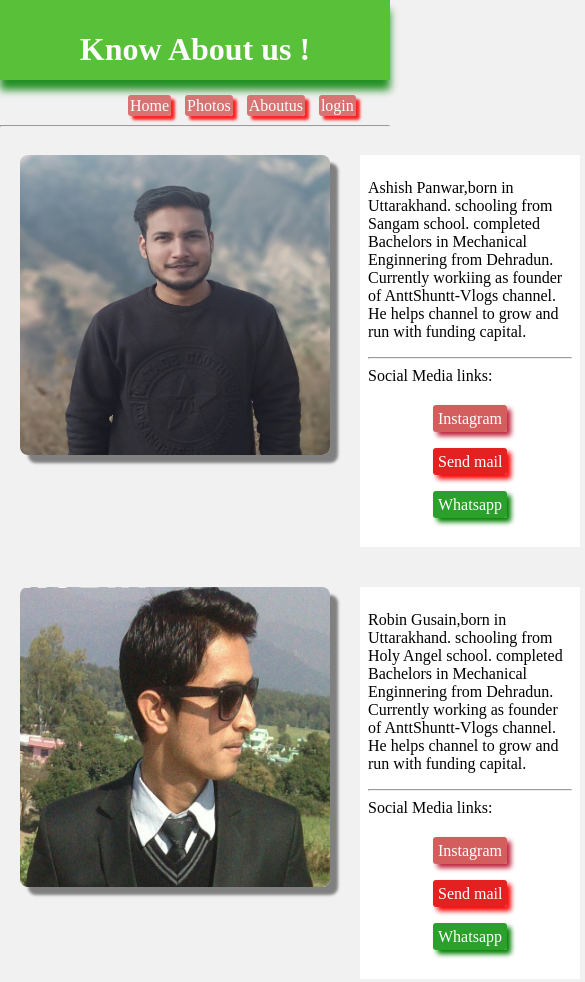
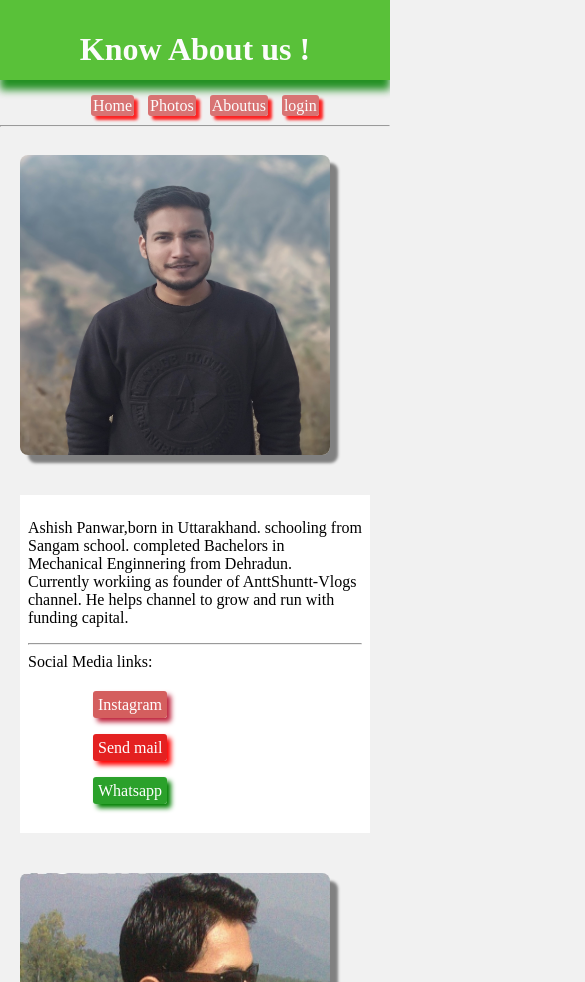
Before and after one commit to E-Robin/channel, a plain HTML site: page about.html in a window 390 px wide. Shown: the top 982 px of the page, 585 px wide, since content can reach past the window. Drawn offline with Linux system fonts and the light colour scheme.

Commit message:
css updated

```diff
--- a/about.html
+++ b/about.html
@@ -154,15 +154,17 @@ div.content{
 
 section{
   /* background-color:red; */
-  width: 600px;
+  width: auto;
   margin: auto;
+  flex-direction:column;
 
 }
 nav{
-    margin-left: 30%;
+    margin-left: 20%;
     display: flex;
-    flex-direction: row;
+    flex-direction:row;
     list-style: none;
+
 
 }
 
```
